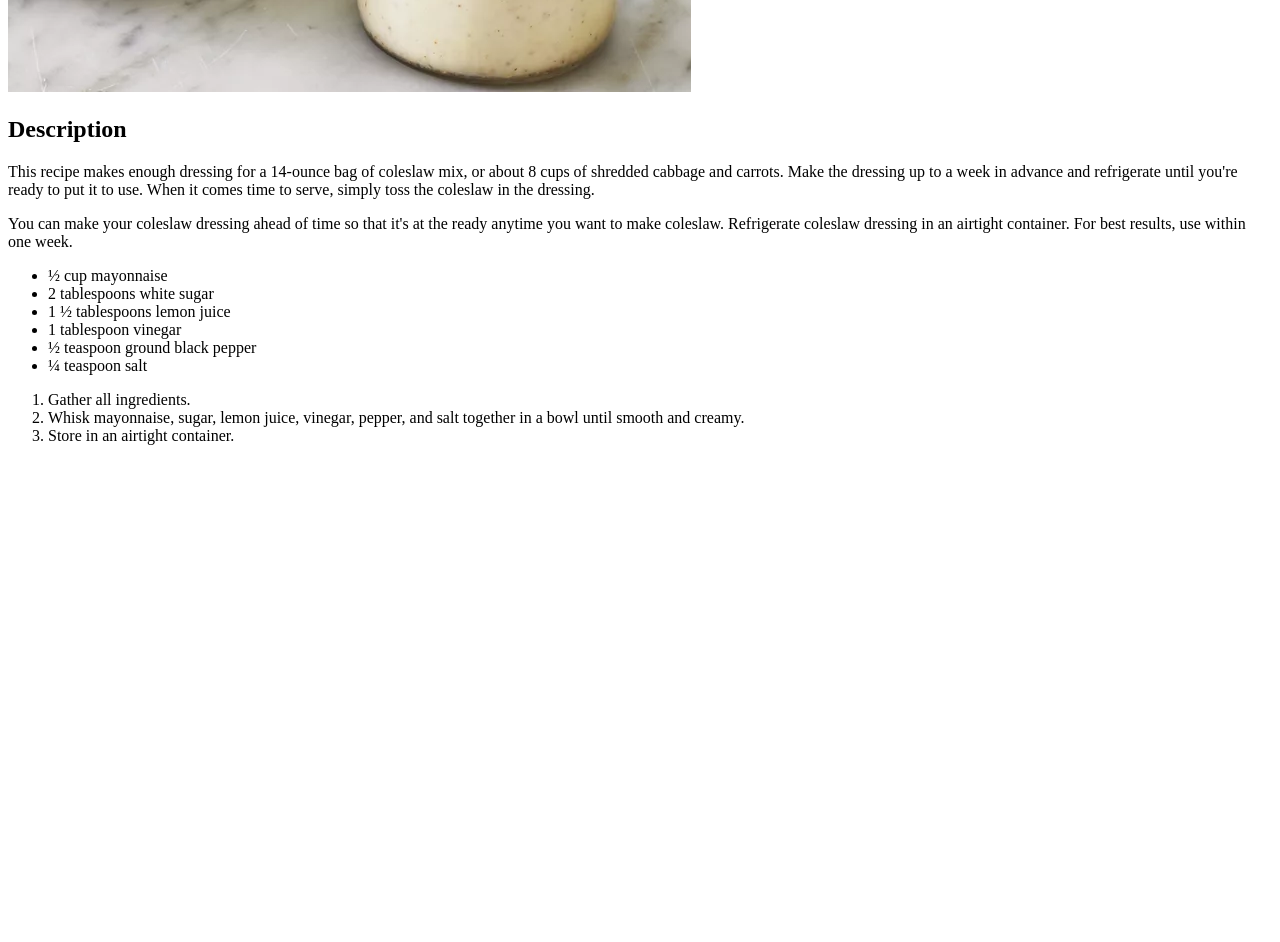
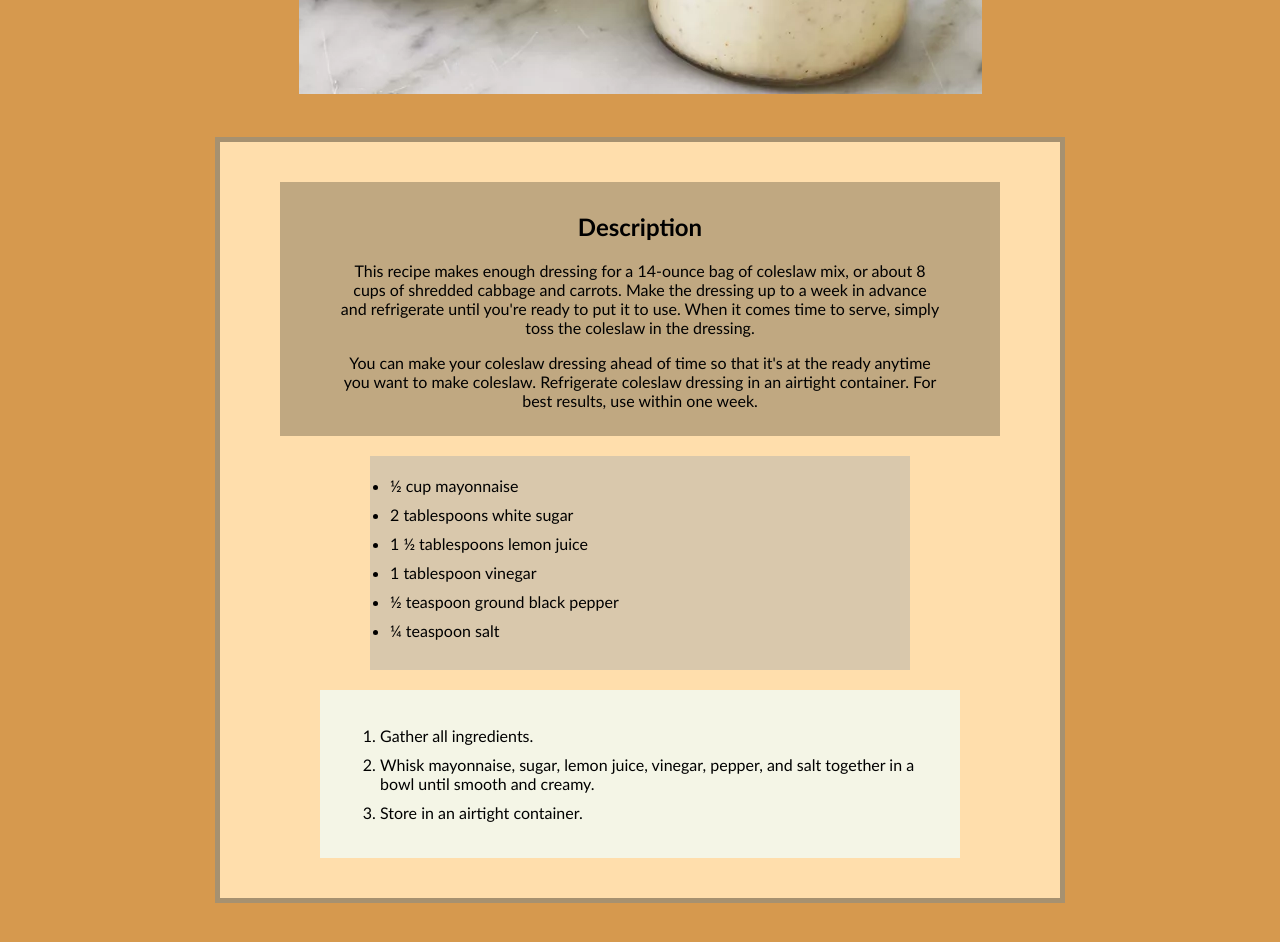
Before and after one commit to ziko1905/odin-recipes, a plain HTML site: page recipes/easy_coleslaw_dressing.html in a window 1280 px wide. Shown: the part 500-1442 px from the top of the page. Before the commit the page ends 961 px from the top, so only its background shows below. Drawn offline with Linux system fonts and the light colour scheme.

Commit message:
third commit

```diff
--- a/recipes/easy_coleslaw_dressing.html
+++ b/recipes/easy_coleslaw_dressing.html
@@ -1,15 +1,20 @@
 <!DOCTYPE html>
 <html lang="en">
 <head>
+    <link rel="stylesheet" href="./styles.css">
     <meta charset="UTF-8">
     <title>Easy Coleslaw Dressing</title>
 </head>
 <body>
     <h1>Easy Coleslaw Dressing</h1>
     <img src="./easy_c_d_img.webp" alt="finished coleslaw dressing">
+    <div class="center">
+        <div class="content">
             <h2>Description</h2>
             <p>This recipe makes enough dressing for a 14-ounce bag of coleslaw mix, or about 8 cups of shredded cabbage and carrots. Make the dressing up to a week in advance and refrigerate until you're ready to put it to use. When it comes time to serve, simply toss the coleslaw in the dressing.</p>
             <p>You can make your coleslaw dressing ahead of time so that it's at the ready anytime you want to make coleslaw. Refrigerate coleslaw dressing in an airtight container. For best results, use within one week.</p>
+        </div>
+        <div>
             <ul>
                 <li>½ cup mayonnaise</li>
 
@@ -23,6 +28,8 @@
 
                 <li>¼ teaspoon salt</li>
             </ul>
+        </div>
+        <div class="steps">
             <ol>
                 <li>Gather all ingredients.</li>
 
@@ -30,5 +37,7 @@
 
                 <li>Store in an airtight container.</li>
             </ol>
+        </div>
+    </div>
 </body>
 </html>
--- /dev/null
+++ b/recipes/styles.css
@@ -0,0 +1,35 @@
+body {
+    background-color: rgb(214, 153, 78);
+    text-align: center;
+    font-family: 'Gill Sans', 'Gill Sans MT', Calibri, 'Trebuchet MS', sans-serif;
+}
+ul{
+    text-align: center;
+    background-color: rgba(172, 172, 172, 0.459);
+    margin: 20px auto;
+    padding: 20px;
+    width: 500px;
+}
+li{
+    text-align: left;
+    margin-bottom: 10px;
+}
+.steps{
+    background-color: rgba(240, 255, 255, 0.705);
+    width: 600px;
+    margin: 0px auto;
+    padding: 20px;
+}
+.content {
+    background-color: rgba(122, 109, 80, 0.473);
+    padding: 10px 60px;
+    margin: 0px auto;
+    width: 600px;
+}
+.center {
+    background-color: rgb(255, 222, 172);
+    width: 800px;
+    margin: 40px auto;
+    padding: 40px 20px;
+    border: 5px rgba(0, 0, 0, 0.349) solid;
+}
```
Also changed, not shown: index.html (+5 -7 lines), recipes/baby_back_ribs.html (+9 -0 lines), recipes/carna_asade_marinade.html (+9 -0 lines), styles.css (added, +16 -0 lines). Lines whose indentation alone changed are shown as unchanged.
